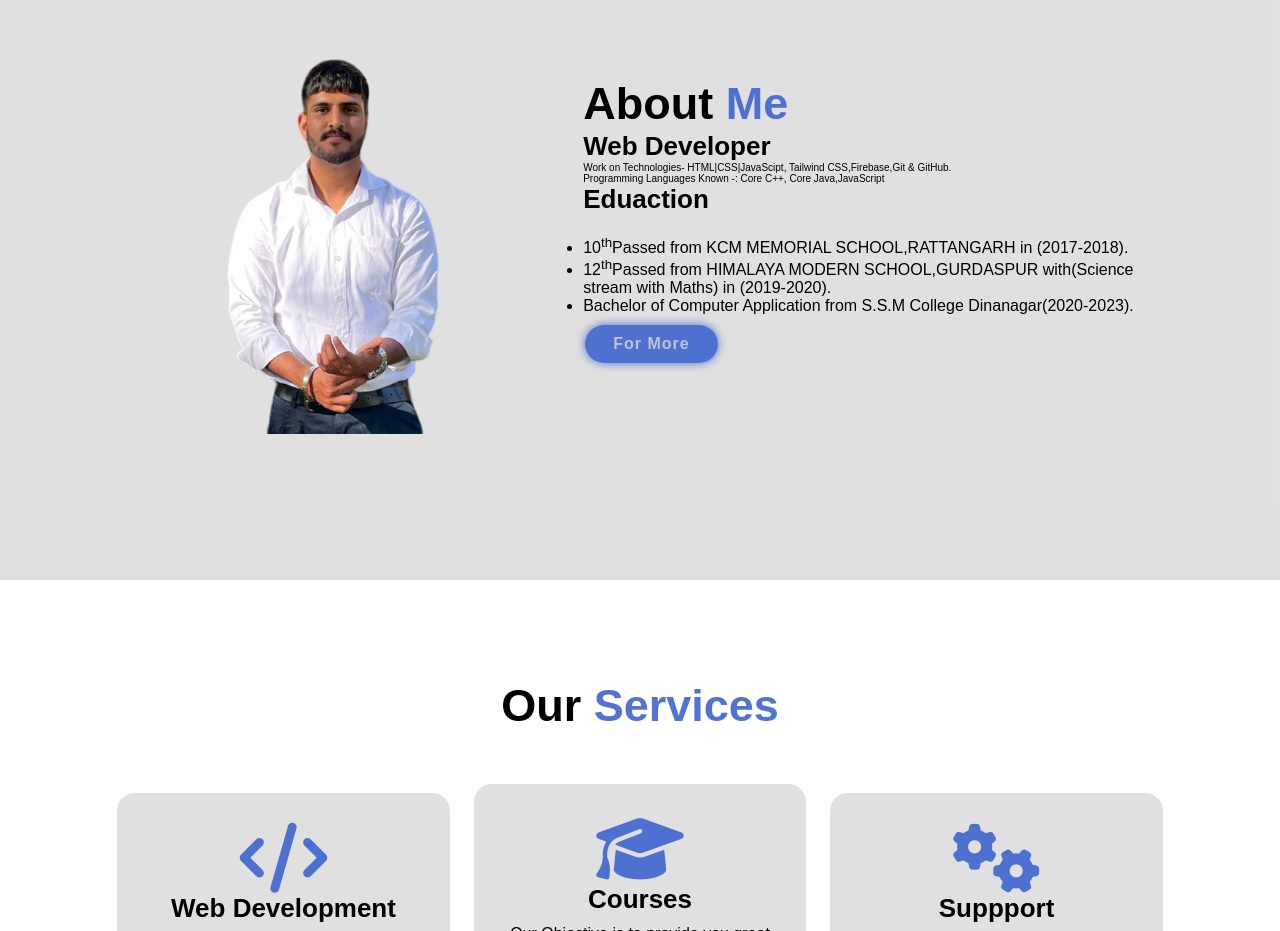
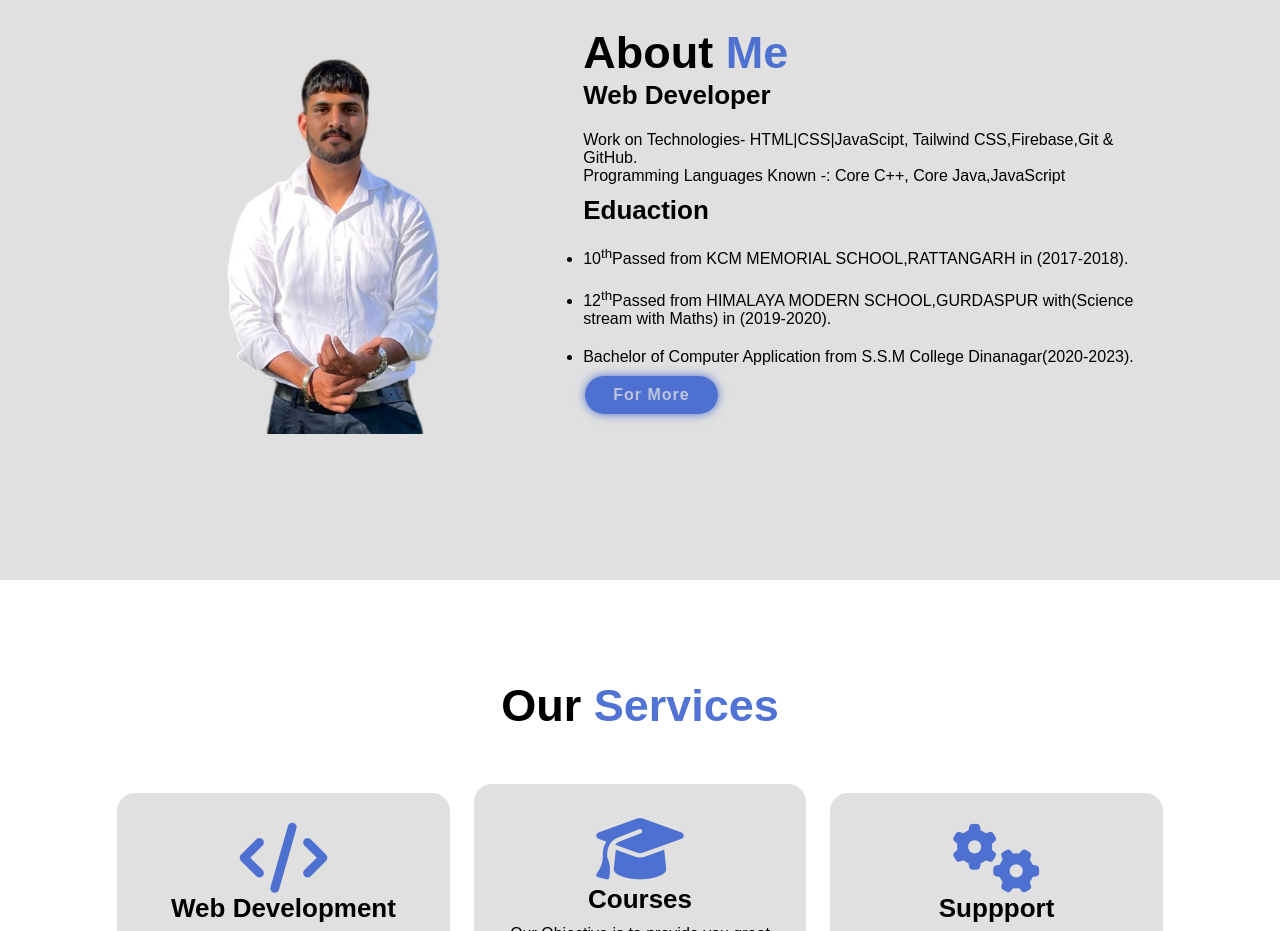
Before and after one commit to sandeep3158/My-portfolio, a plain HTML site: page index.html in a window 1280 px wide. Shown: the part 1020-1951 px from the top of the page. Drawn offline with nearby package versions, Linux system fonts and the light colour scheme; a script that the page names is missing.

Commit message:
Update style.css

```diff
--- a/style.css
+++ b/style.css
@@ -214,6 +214,10 @@ span {
 }
 
 .about-content ul {
+  font-size: 1.6rem;
+  margin: 2rem 0 1rem;
+}
+.about-content p {
   font-size: 1.6rem;
   margin: 2rem 0 1rem;
 }
```
